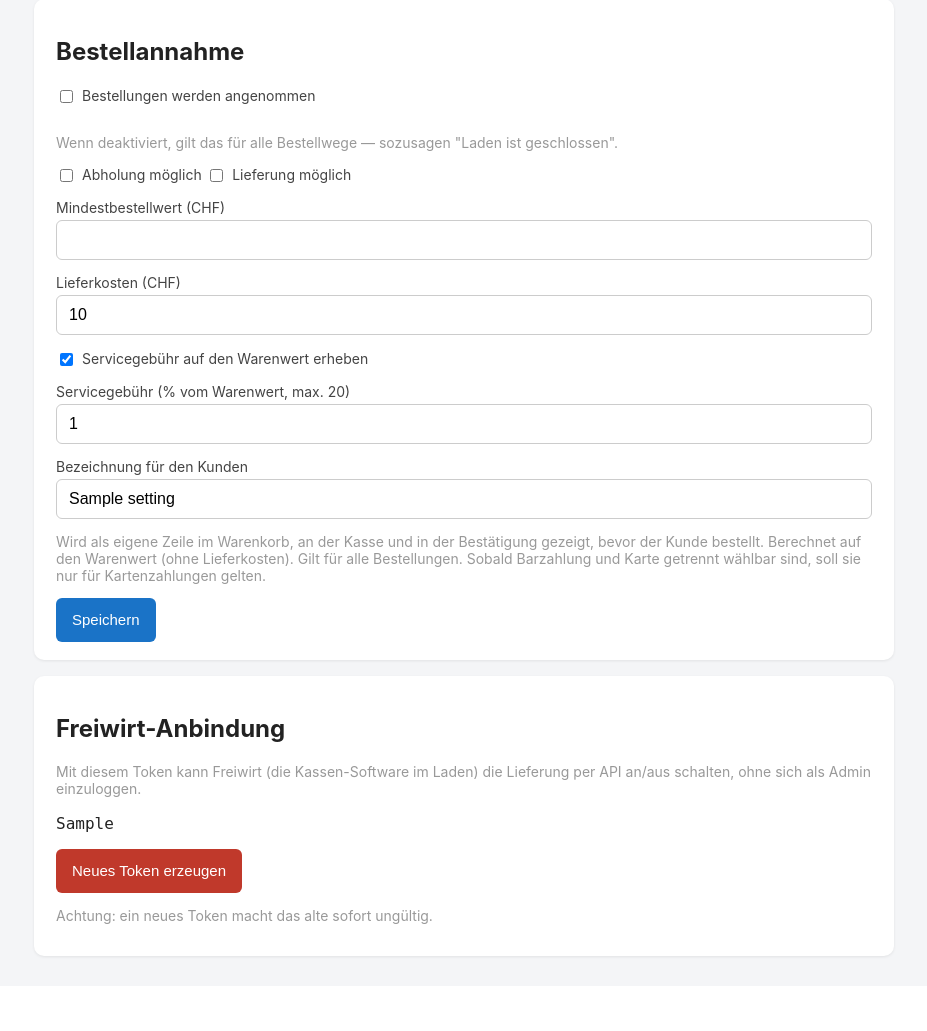
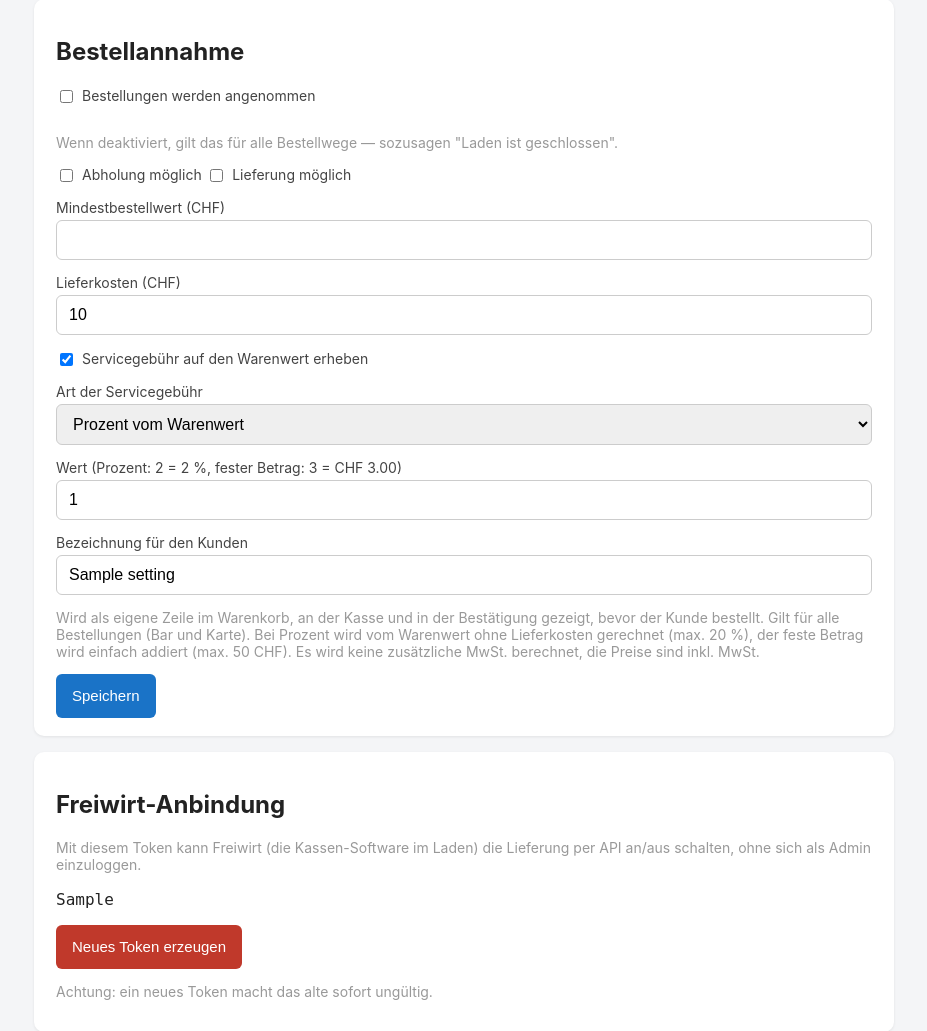
Before and after one commit to resoaga/bstell, a FastAPI app: template app/templates/admin/settings_ordering.html in a window 1280 px wide. Shown: the part 195-1226 px from the top of the page, without its empty margins (176-1103 px from the left). Before the commit the page ends 1154 px from the top, so only its background shows below. Run offline with FastAPI, Linux system fonts and the light colour scheme; the template is opened without the code that fills it: most values are stand-ins (such as "Sample title", 1, 10 or a date in 2020).

Commit message:
Servicegebühr: Art wählbar (Prozent oder fester Betrag), gilt für Bar und Karte
Co-Authored-By: Claude Sonnet 5.5 <noreply@anthropic.com>

```diff
--- a/app/models.py
+++ b/app/models.py
@@ -220,9 +220,11 @@ class RestaurantSettings(Base):
     delivery_enabled = Column(Boolean, default=True)
     minimum_order_value = Column(Float, default=0.0)
     delivery_fee = Column(Float, default=0.0)
-    # Optional percentage surcharge on the goods total (e.g. to pass card fees on to the buyer)
+    # Optional surcharge for every order: a percentage of the goods total or a fixed amount
     service_fee_enabled = Column(Boolean, default=False, nullable=False)
+    service_fee_mode = Column(String, default="percent")  # "percent" | "fixed"
     service_fee_percent = Column(Float, default=2.0)
+    service_fee_fixed = Column(Float, default=0.0)
     service_fee_label = Column(String, default="Servicegebühr")
 
     delivery_zone_center = Column(String, default="")
--- a/app/templates/admin/settings_ordering.html
+++ b/app/templates/admin/settings_ordering.html
@@ -29,16 +29,23 @@
       <input type="checkbox" name="service_fee_enabled" value="true" {{ "checked" if settings.service_fee_enabled else "" }}>
       Servicegebühr auf den Warenwert erheben
     </label>
-    <label>Servicegebühr (% vom Warenwert, max. 20)
-      <input type="number" step="0.1" min="0" max="20" name="service_fee_percent" value="{{ settings.service_fee_percent }}">
+    <label>Art der Servicegebühr
+      <select name="service_fee_mode">
+        <option value="percent" {{ "selected" if settings.service_fee_mode != "fixed" else "" }}>Prozent vom Warenwert</option>
+        <option value="fixed" {{ "selected" if settings.service_fee_mode == "fixed" else "" }}>Fester Betrag pro Bestellung (CHF)</option>
+      </select>
+    </label>
+    <label>Wert (Prozent: 2 = 2 %, fester Betrag: 3 = CHF 3.00)
+      <input type="number" step="0.05" min="0" name="service_fee_value"
+             value="{{ settings.service_fee_fixed if settings.service_fee_mode == 'fixed' else settings.service_fee_percent }}">
     </label>
     <label>Bezeichnung für den Kunden
       <input type="text" name="service_fee_label" value="{{ settings.service_fee_label }}" maxlength="40">
     </label>
     <p class="hint">
       Wird als eigene Zeile im Warenkorb, an der Kasse und in der Bestätigung gezeigt, bevor der Kunde bestellt.
-      Berechnet auf den Warenwert (ohne Lieferkosten). Gilt für alle Bestellungen. Sobald Barzahlung und Karte
-      getrennt wählbar sind, soll sie nur für Kartenzahlungen gelten.
+      Gilt für alle Bestellungen (Bar und Karte). Bei Prozent wird vom Warenwert ohne Lieferkosten gerechnet (max. 20 %),
+      der feste Betrag wird einfach addiert (max. 50 CHF). Es wird keine zusätzliche MwSt. berechnet, die Preise sind inkl. MwSt.
     </p>
     <button type="submit">Speichern</button>
   </form>
--- a/app/templates/site/_cart_lines.html
+++ b/app/templates/site/_cart_lines.html
@@ -40,7 +40,7 @@
 </ul>
 {% if service_fee %}
 <p class="cart-sub">Zwischensumme <span>CHF {{ "%.2f"|format(total) }}</span></p>
-<p class="cart-sub">{{ settings.service_fee_label }} ({{ "%g"|format(settings.service_fee_percent) }} %) <span>CHF {{ "%.2f"|format(service_fee) }}</span></p>
+<p class="cart-sub">{{ settings.service_fee_label }}{% if settings.service_fee_mode != "fixed" %} ({{ "%g"|format(settings.service_fee_percent) }} %){% endif %} <span>CHF {{ "%.2f"|format(service_fee) }}</span></p>
 {% endif %}
 <p class="cart-total"><strong>Total: CHF {{ "%.2f"|format(total + service_fee) }}</strong></p>
 {% if not below_minimum %}<a class="btn-primary btn-block" href="/kasse">Zur Kasse</a>{% endif %}
--- a/app/templates/site/checkout.html
+++ b/app/templates/site/checkout.html
@@ -15,7 +15,7 @@
     {% endfor %}
   </ul>
   {% if service_fee %}<p class="cart-sub">Zwischensumme <span>CHF {{ "%.2f"|format(total) }}</span></p>
-  <p class="cart-sub">{{ settings.service_fee_label }} ({{ "%g"|format(settings.service_fee_percent) }} %) <span>CHF {{ "%.2f"|format(service_fee) }}</span></p>{% endif %}
+  <p class="cart-sub">{{ settings.service_fee_label }}{% if settings.service_fee_mode != "fixed" %} ({{ "%g"|format(settings.service_fee_percent) }} %){% endif %} <span>CHF {{ "%.2f"|format(service_fee) }}</span></p>{% endif %}
   <p><strong>Total: CHF {{ "%.2f"|format(total + service_fee) }}</strong>{% if settings.delivery_enabled and settings.delivery_fee %} (zzgl. CHF {{ "%.2f"|format(settings.delivery_fee) }} bei Lieferung){% endif %}</p>
   <p class="hint">Alle Preise inkl. MwSt.</p>
 </section>
--- a/scripts/add_columns.py
+++ b/scripts/add_columns.py
@@ -12,7 +12,9 @@ COLUMNS = [
     ("categories", "is_promo", "BOOLEAN NOT NULL DEFAULT 0"),
     ("restaurant_settings", "hours_note", "VARCHAR DEFAULT ''"),
     ("restaurant_settings", "service_fee_enabled", "BOOLEAN NOT NULL DEFAULT 0"),
+    ("restaurant_settings", "service_fee_mode", "VARCHAR DEFAULT 'percent'"),
     ("restaurant_settings", "service_fee_percent", "FLOAT DEFAULT 2.0"),
+    ("restaurant_settings", "service_fee_fixed", "FLOAT DEFAULT 0"),
     ("restaurant_settings", "service_fee_label", "VARCHAR DEFAULT 'Servicegebühr'"),
     ("orders", "service_fee", "FLOAT DEFAULT 0"),
     ("orders", "email", "VARCHAR DEFAULT ''"),
```
Also changed, not shown: app/cart.py (+5 -2 lines), app/routers/admin.py (+8 -2 lines).
